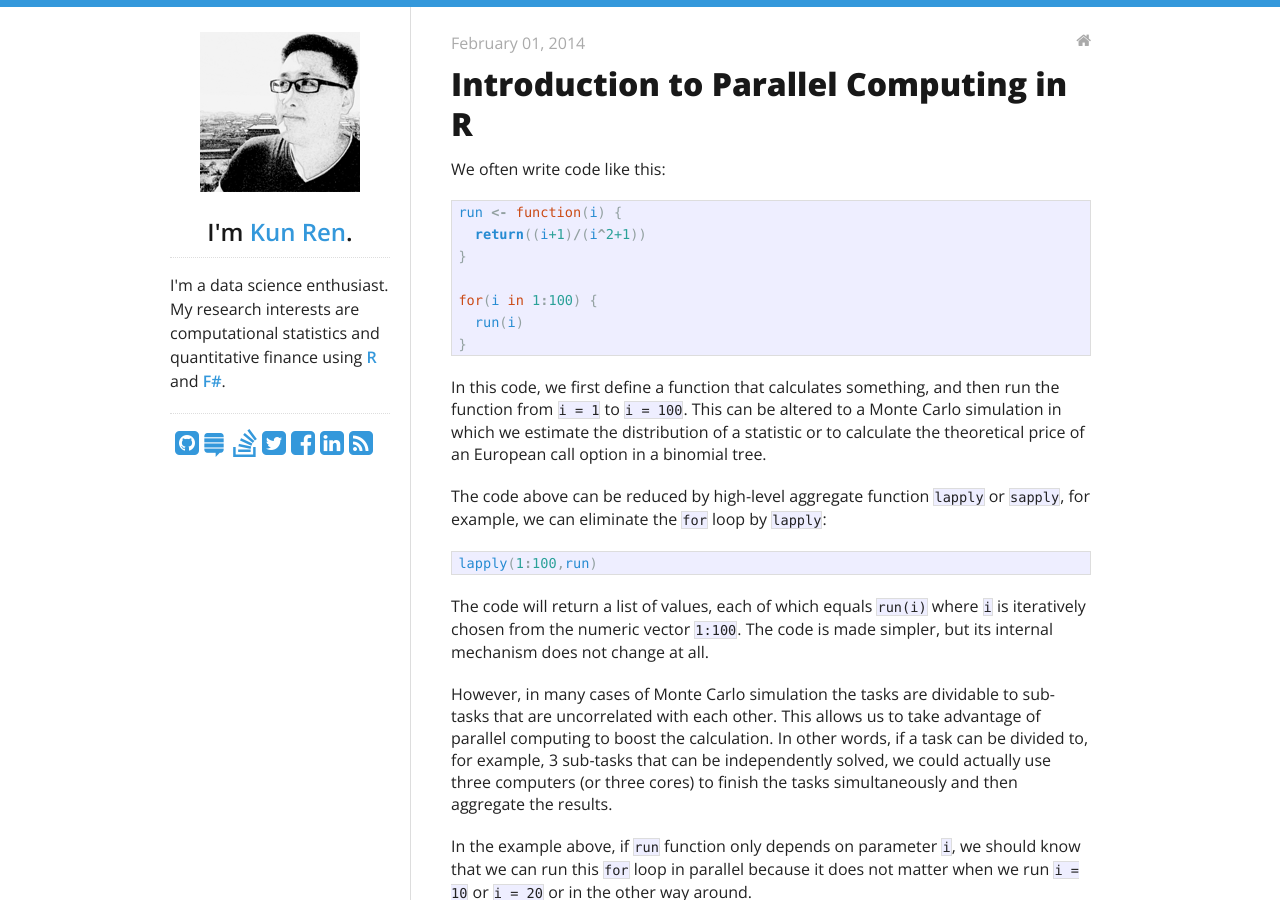
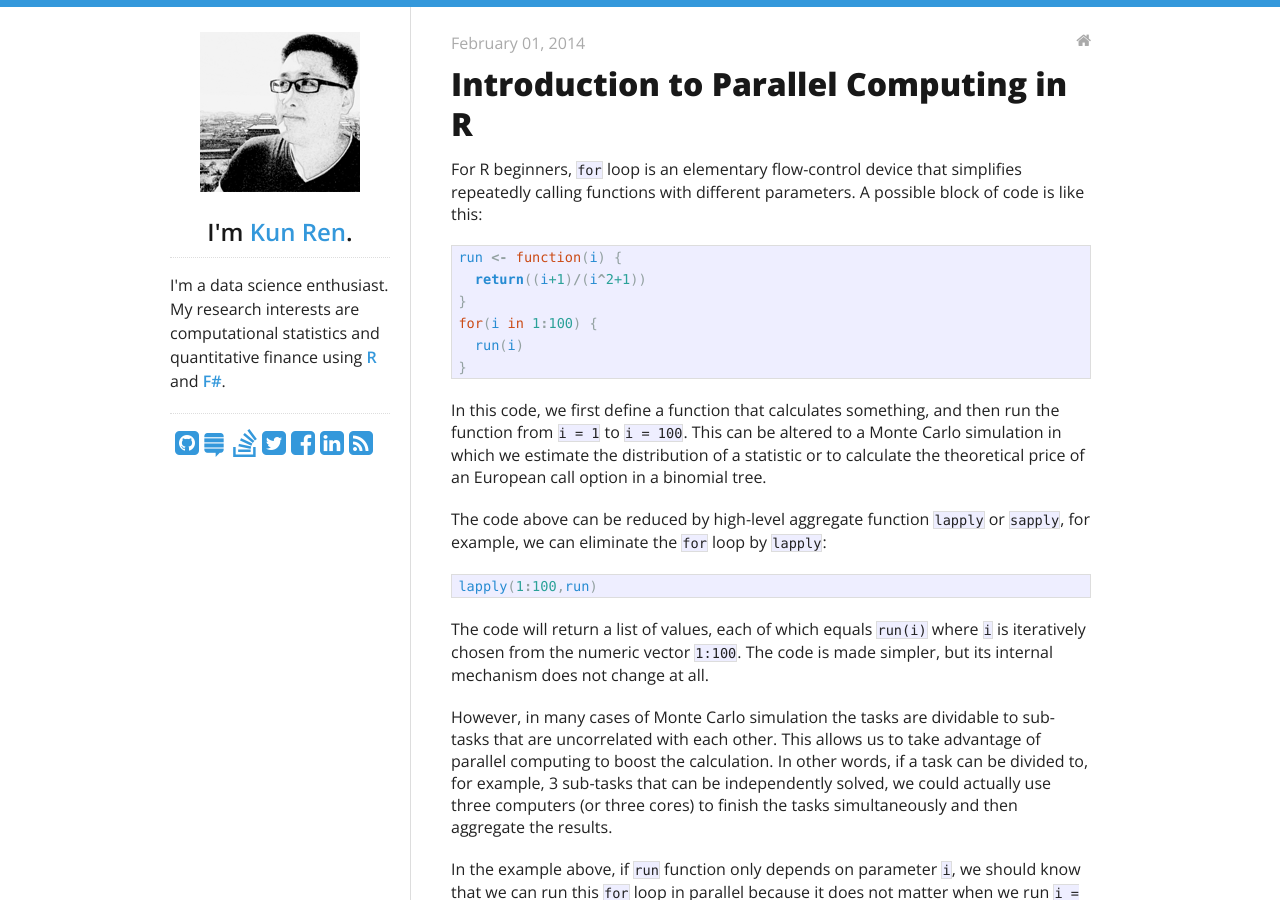
Before and after one commit to harryprince/renkun-ken.github.io, a Jekyll site: the page built from _posts/2014-02-01-introduction-to-parallel-computing-in-r.md, in a window 1280 px wide and 900 px high. Built offline with Jekyll 4.4.1, drawn with Linux system fonts in a browser that asks for light colours; nearby versions of some CDN libraries; comment, search, counter and statistics services are not loaded; some of the changed text lies outside the part shown.

Commit message:
blog fixed

```diff
--- a/_posts/2014-02-01-introduction-to-parallel-computing-in-r.md
+++ b/_posts/2014-02-01-introduction-to-parallel-computing-in-r.md
@@ -6,13 +6,12 @@ categories:
 - R
 ---
 
-We often write code like this:
+For R beginners, `for` loop is an elementary flow-control device that simplifies repeatedly calling functions with different parameters. A possible block of code is like this:
 
 {% highlight R %}
 run <- function(i) {
   return((i+1)/(i^2+1))
 }
-
 for(i in 1:100) {
   run(i)
 }
```
Also changed, not shown: other parts of _posts/2014-02-01-introduction-to-parallel-computing-in-r.md (+1 -1 lines).
